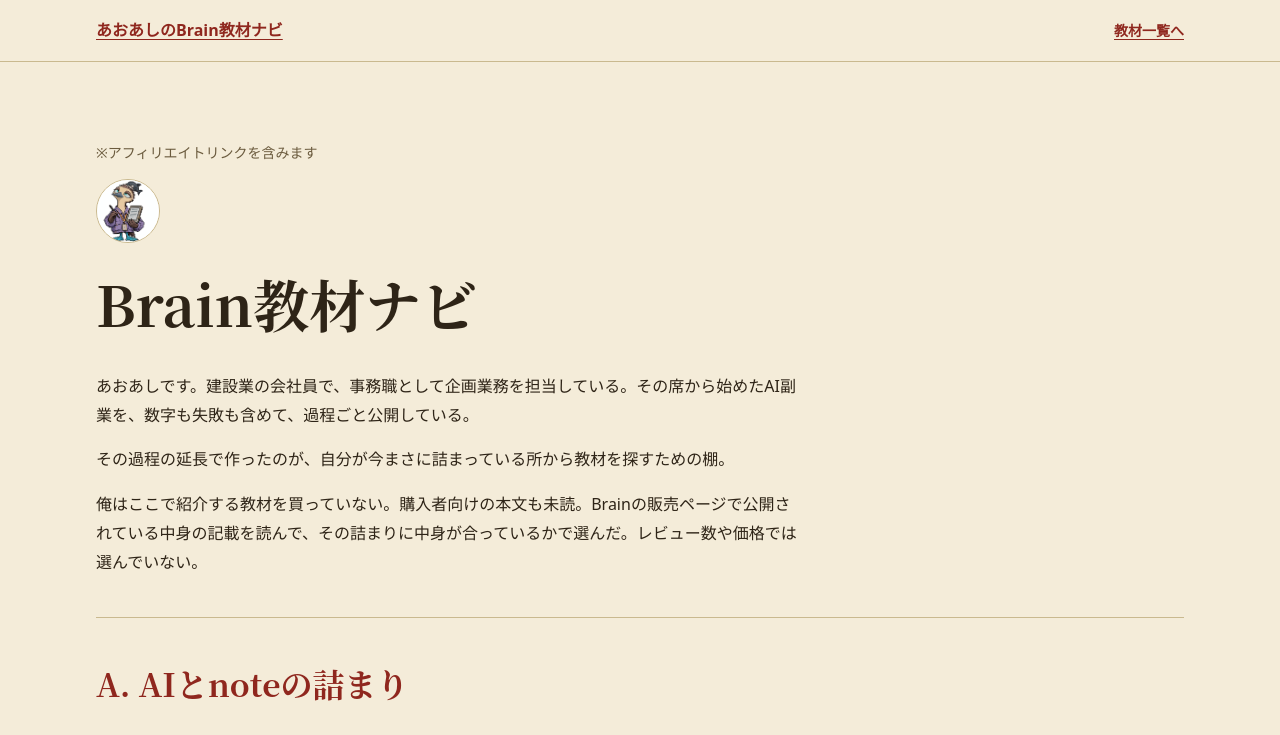
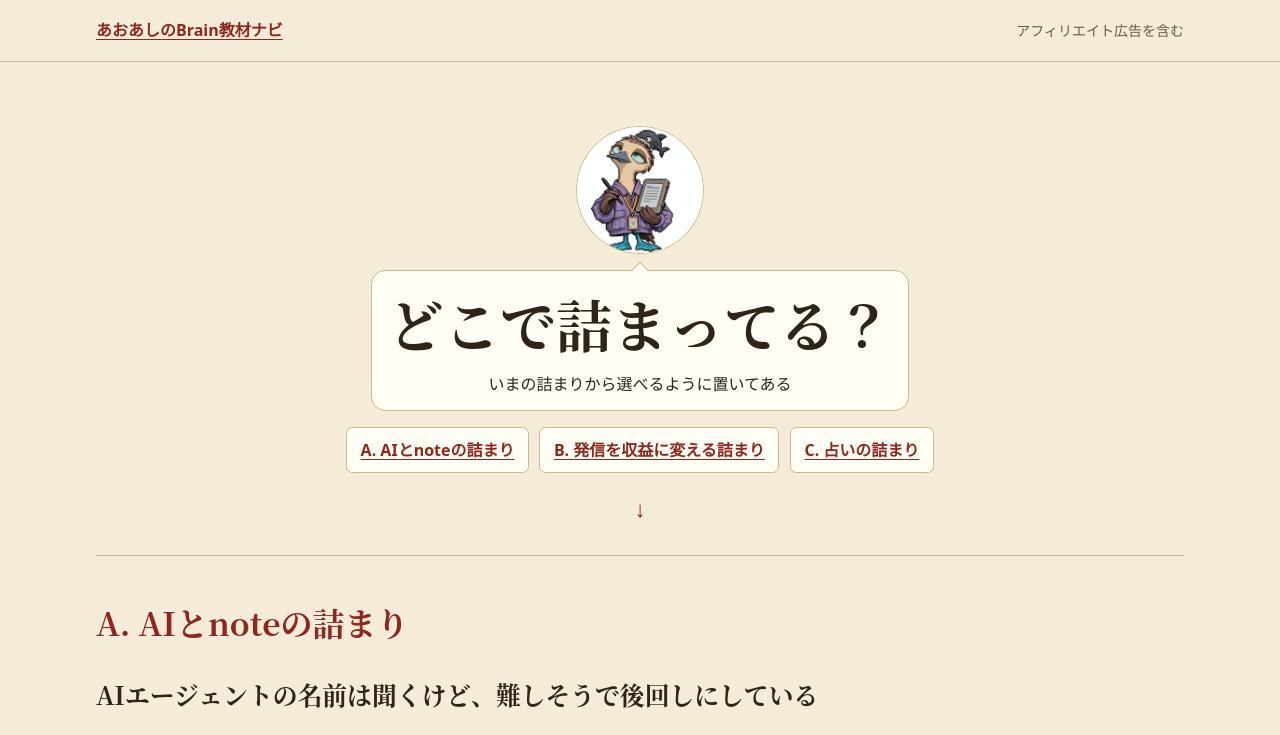
Before and after one commit to dyoota/brain-navi, a plain HTML site: page index.html in a window 1280 px wide. Shown: the top 735 px of the page. Drawn offline with Linux system fonts and the light colour scheme.

Commit message:
v20: トップをゴマの案内UXに変更（自己紹介は最下部へ）

```diff
--- a/index.html
+++ b/index.html
@@ -30,9 +30,73 @@
   h2 { font-size: clamp(1.4rem, 3vw, 2rem); }
   h3 { font-size: clamp(1.18rem, 2.5vw, 1.55rem); }
   h4 { font-size: 1.15rem; margin: 0; }
-  .connection, .head { padding-block: clamp(2rem, 6vw, 4rem) 1.5rem; }
-  .connection p { max-width: 44rem; }
-  .portrait { border-radius: 50%; border: 1px solid var(--line); display: block; }
+  .scene-guide { padding-block: clamp(2rem, 6vw, 4rem) 1.5rem; text-align: center; }
+  .portrait {
+    display: block;
+    width: clamp(5rem, 16vw, 8rem);
+    height: auto;
+    margin-inline: auto;
+    border: 1px solid var(--line);
+    border-radius: 50%;
+    transform-origin: center bottom;
+    animation: goma-wave 2.8s ease-in-out infinite;
+  }
+  .speech {
+    position: relative;
+    width: fit-content;
+    margin: 1rem auto;
+    padding: .75rem 1rem;
+    border: 1px solid var(--line);
+    border-radius: .9rem;
+    background: var(--card);
+  }
+  .speech::before {
+    content: "";
+    position: absolute;
+    top: 0;
+    left: 50%;
+    width: .75rem;
+    height: .75rem;
+    border-top: 1px solid var(--line);
+    border-left: 1px solid var(--line);
+    background: var(--card);
+    transform: translate(-50%, -50%) rotate(45deg);
+  }
+  .speech h1 { margin: 0; }
+  .speech p { margin: .35rem 0 0; }
+  .scene-links {
+    display: flex;
+    flex-wrap: wrap;
+    justify-content: center;
+    gap: .65rem;
+    margin: 0;
+    padding: 0;
+    list-style: none;
+  }
+  .scene-links a {
+    display: block;
+    padding: .45rem .85rem;
+    border: 1px solid var(--line);
+    border-radius: .4rem;
+    background: var(--card);
+    font-weight: 700;
+  }
+  .scroll-cue { display: inline-block; margin-top: .65rem; padding: .25rem .75rem; font-size: 1.4rem; text-decoration: none; }
+  .scroll-cue span { display: block; animation: scroll-bob 1.8s ease-in-out infinite; }
+  .about-shelf { border-top: 1px solid var(--line); padding-block: 1rem 1.5rem; }
+  .about-shelf h2 { font-size: 1.2rem; }
+  .about-shelf p { max-width: 44rem; }
+  @keyframes goma-wave {
+    0%, 45%, 100% { transform: translateY(0) rotate(0); }
+    12%, 33% { transform: translateY(-.25rem) rotate(-7deg); }
+    23% { transform: translateY(-.4rem) rotate(7deg); }
+  }
+  @keyframes scroll-bob {
+    50% { transform: translateY(.25rem); }
+  }
+  @media (prefers-reduced-motion: reduce) {
+    .portrait, .scroll-cue span { animation: none; }
+  }
   .shelf, .blk { padding-block: 1rem; border-top: 1px solid var(--line); }
   .shelf > h2 { color: var(--accent); }
   .scene { margin-block: 2rem; }
@@ -52,17 +116,24 @@
 <header class="site-header">
   <div class="wrap header-inner">
     <p><a href="#top">あおあしのBrain教材ナビ</a></p>
-    <p class="meta"><a href="#list">教材一覧へ</a></p>
+    <p class="disclosure">アフィリエイト広告を含む</p>
   </div>
 </header>
 <main class="wrap" id="top">
-  <section class="connection" aria-labelledby="intro">
-    <p class="disclosure">※アフィリエイトリンクを含みます</p>
-    <img class="portrait" src="aoashi-icon-goma.png" width="64" height="64" alt="">
-    <h1 id="intro">Brain教材ナビ</h1>
-    <p>あおあしです。建設業の会社員で、事務職として企画業務を担当している。その席から始めたAI副業を、数字も失敗も含めて、過程ごと公開している。</p>
-    <p>その過程の延長で作ったのが、自分が今まさに詰まっている所から教材を探すための棚。</p>
-    <p>俺はここで紹介する教材を買っていない。購入者向けの本文も未読。Brainの販売ページで公開されている中身の記載を読んで、その詰まりに中身が合っているかで選んだ。レビュー数や価格では選んでいない。</p>
+  <section class="scene-guide" aria-labelledby="intro">
+    <img class="portrait" src="aoashi-icon-goma.png" width="1080" height="1080" alt="ゴマ">
+    <div class="speech">
+      <h1 id="intro">どこで詰まってる？</h1>
+      <p>いまの詰まりから選べるように置いてある</p>
+    </div>
+    <nav aria-label="場面から選ぶ">
+      <ul class="scene-links" role="list">
+        <li><a href="#shelf-a">A. AIとnoteの詰まり</a></li>
+        <li><a href="#shelf-b">B. 発信を収益に変える詰まり</a></li>
+        <li><a href="#shelf-c">C. 占いの詰まり</a></li>
+      </ul>
+    </nav>
+    <a class="scroll-cue" href="#shelf-a" aria-label="教材一覧へ"><span aria-hidden="true">↓</span></a>
   </section>
   <div id="list">
   <section class="shelf" aria-labelledby="shelf-a">
@@ -191,8 +262,14 @@
     </section>
   </section>
   </div>
+  <section class="about-shelf" aria-labelledby="about-shelf">
+    <h2 id="about-shelf">この棚を作ったのは</h2>
+    <p>あおあし。建設業の会社員で、事務職として企画を担当している。その席から始めたAI副業の数字や失敗を、過程ごと公開してきた。その延長で、いま詰まっている場面から教材を探せる棚を作った。</p>
+    <p>紹介する教材は未購入で、購入者向けの本文も未読。Brainの販売ページに公開されている説明を読み、場面の詰まりに合うかで選んだ。</p>
+    <p><strong>俺の紹介で売れた実績は、まだ0件だ。</strong></p>
+  </section>
 <footer class="site-footer">
-  <p><strong>俺の紹介で売れた実績は、まだ0件だ。</strong></p>
+  <p class="disclosure">※アフィリエイトリンクを含みます</p>
   <p>価格・評価・レビュー件数はBrain各商品ページの表示（2026年11月24日確認）。</p>
   <p>売り切れた2本は棚から外してある。</p>
   <p>運営：あおあし｜Brain公式サイトではありません｜収益を保証するものではありません</p>
```
